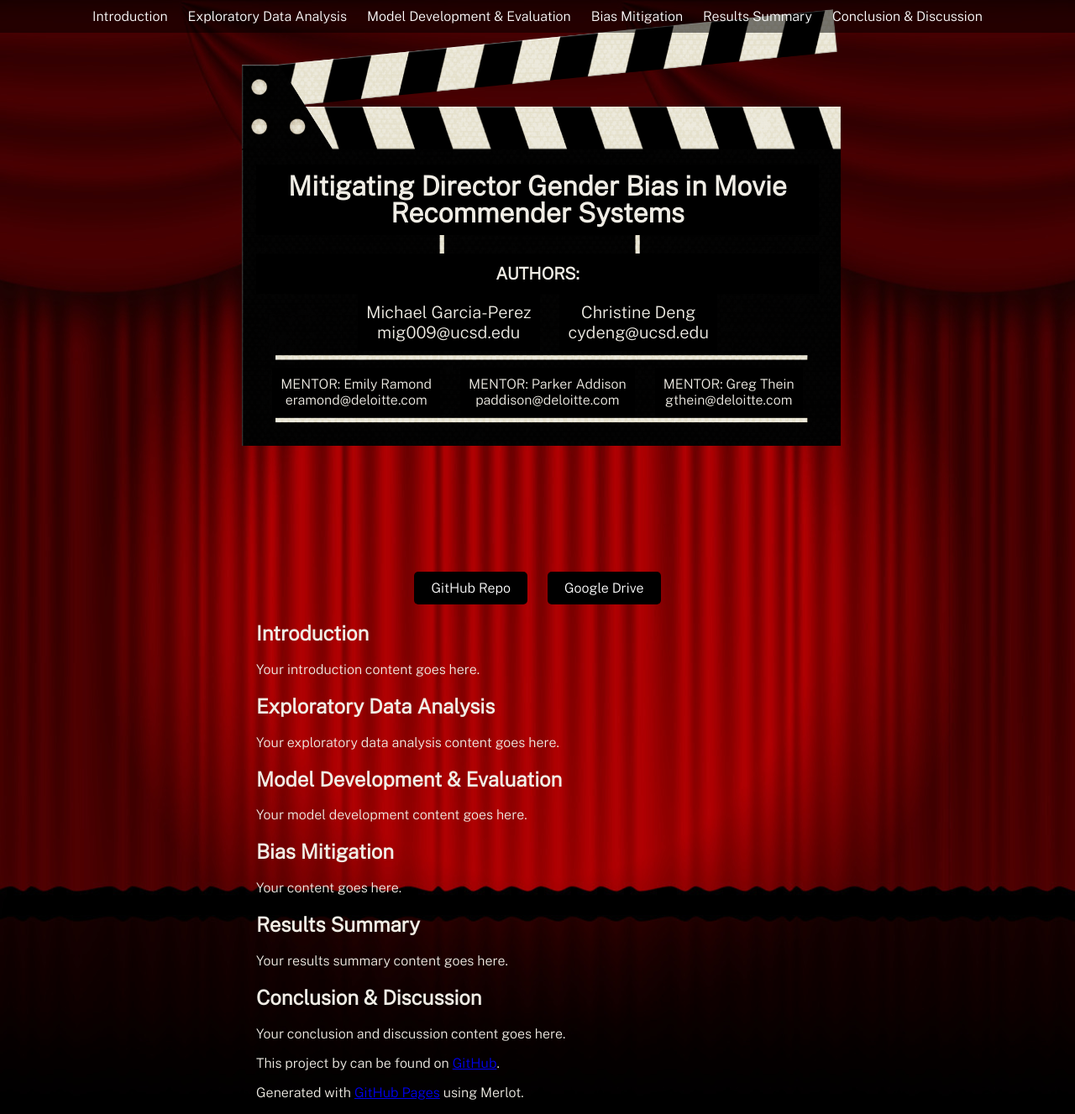
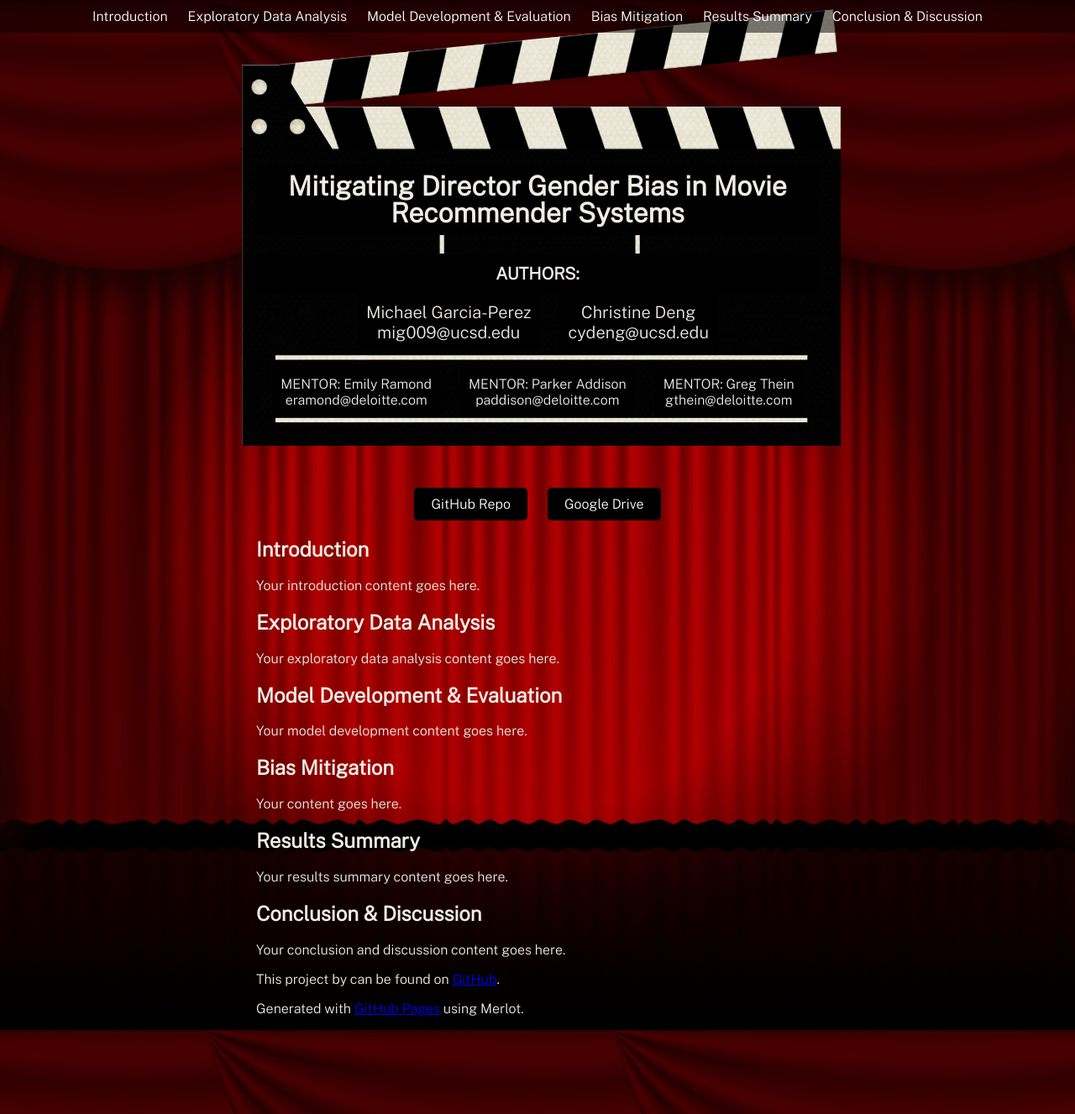
Before and after one commit to michael-garciaperez/DSC180A-Methodology-5, a Jekyll site: the page built from index.md, in a window 1280 px wide and 1327 px high. Shown: the whole window at 84% size. Built offline with Jekyll 4.4.1, drawn with Linux system fonts in a browser that asks for light colours.

Commit message:
Update custom.css

```diff
--- a/assets/css/custom.css
+++ b/assets/css/custom.css
@@ -32,7 +32,7 @@
 
 .buttons {
   text-align: center; /* Center align the buttons */
-  margin-top: 150px; /* Adjust top margin */
+  margin-top: 50px; /* Adjust top margin */
 }
 
 .buttons a {
```
